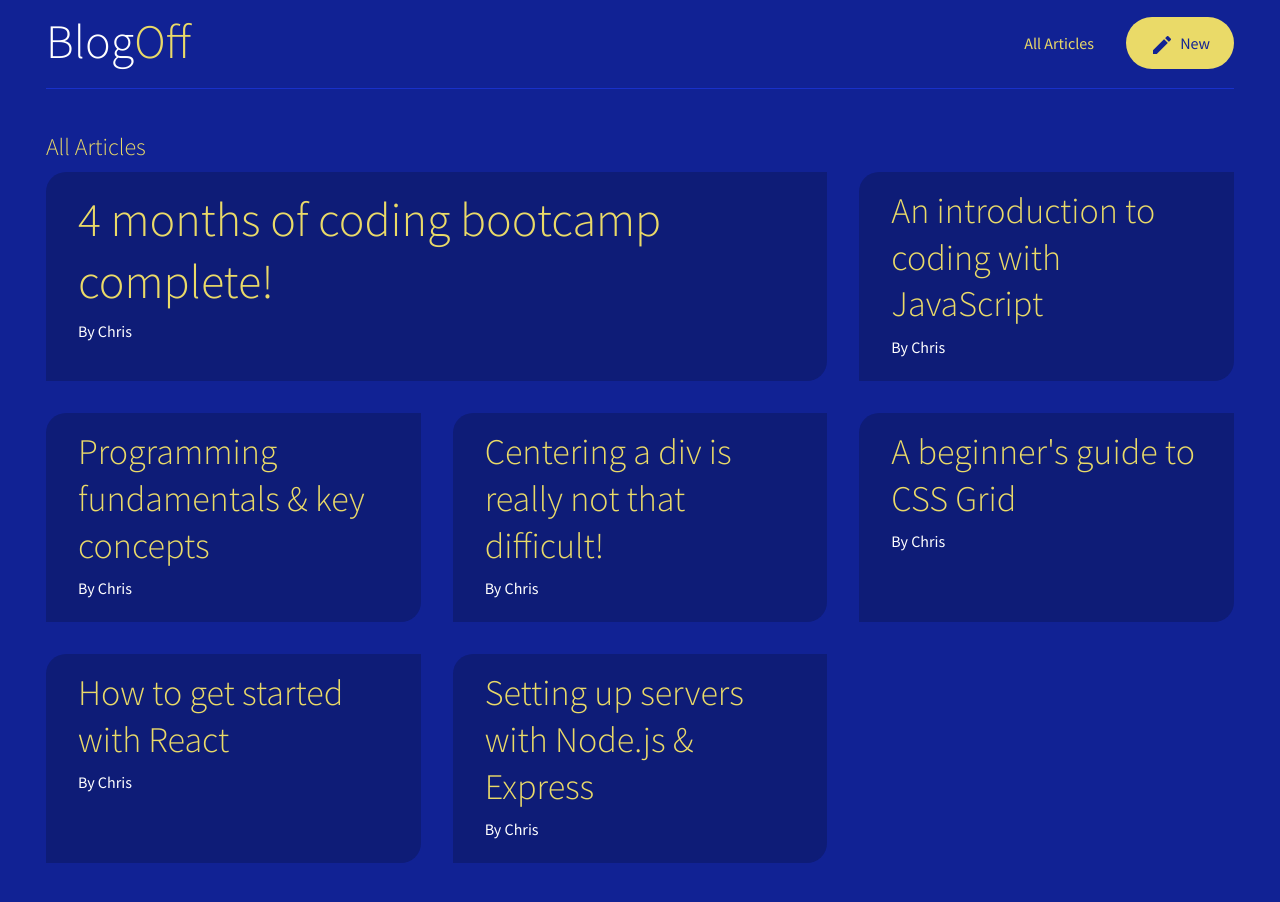
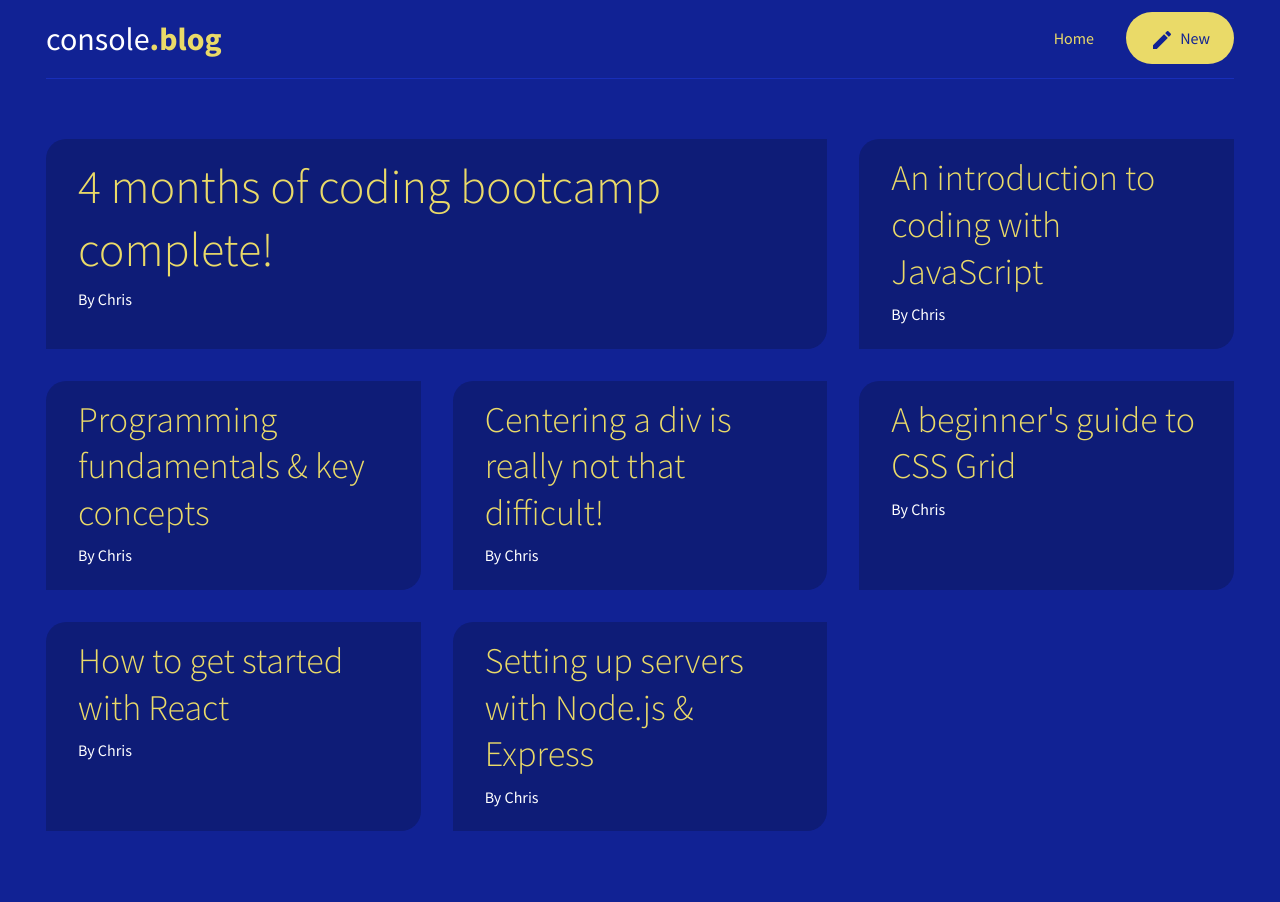
Before and after one commit to CH-DD/react-blog, a React (Create React App) app: page / in a window 1280 px wide. Built offline with nearby package versions, Linux system fonts and the light colour scheme; data requests are answered from the project's data file.

Commit message:
Custom page titles. Brand & styling tweaks

```diff
--- a/public/index.html
+++ b/public/index.html
@@ -6,16 +6,7 @@
     <meta name="viewport" content="width=device-width, initial-scale=1" />
     <link rel="apple-touch-icon" href="%PUBLIC_URL%/logo192.png" />
 
-    <!--
-      Notice the use of %PUBLIC_URL% in the tags above.
-      It will be replaced with the URL of the `public` folder during the build.
-      Only files inside the `public` folder can be referenced from the HTML.
-
-      Unlike "/favicon.ico" or "favicon.ico", "%PUBLIC_URL%/favicon.ico" will
-      work correctly both with client-side routing and a non-root public URL.
-      Learn how to configure a non-root public URL by running `npm run build`.
-    -->
-    <title>Blog Off</title>
+    <title>console.blog - Coding talk</title>
 
     <!-- Google Fonts - main font -->
 		<link rel="preconnect" href="https://fonts.googleapis.com" />
--- a/src/components/Article.js
+++ b/src/components/Article.js
@@ -1,6 +1,7 @@
 import { useParams } from "react-router";           // to grab article id
-import useFetch from "../custom-hooks/useFetch";    // custom hook
+import useFetch from "../utils/useFetch";           // custom hook
 import { useNavigate } from "react-router-dom";
+import { PageTitle } from "../utils/PageTitle";
 
 const Article = () => {
 
@@ -14,6 +15,7 @@ const Article = () => {
     // Fetch individual article data
     const { data: article, isLoading, error } = useFetch("http://localhost:8000/articles/" + id);
 
+
     // Delete an article on button click
     const handleClick = () => {
 
@@ -25,6 +27,8 @@ const Article = () => {
         })
     }
 
+    // Set page title
+    PageTitle( article.title + " | console.blog");
 
     return (
         <main className="article-page">
@@ -47,7 +51,7 @@ const Article = () => {
             {/* article content */}
             { article && (
                 <article className="content-area">
-                    <h2>{ article.title }</h2>
+                    <h1>{ article.title }</h1>
                     <p className="author">By { article.author }</p>
                     <div className="article-body">{ article.body }</div>
                     <button className="delete" onClick={ handleClick }>Delete</button>
--- a/src/components/ArticlesList.js
+++ b/src/components/ArticlesList.js
@@ -5,8 +5,6 @@ const ArticlesList = ({ articles, title }) => {
 
     return (
         <>
-            <h3>{ title }</h3>
-
             <section className="articles-list">
 
                 {/* List each article in the array */}
--- a/src/components/CreateArticle.js
+++ b/src/components/CreateArticle.js
@@ -1,7 +1,11 @@
 import { useState } from "react";
 import { useNavigate } from "react-router-dom";
+import { PageTitle } from "../utils/PageTitle";
 
 const CreateArticle = () => {
+
+    // Set page title
+    PageTitle("New article | console.blog");
 
     // State: for form input values
     const [ title, setTitle ] = useState("");           // initially empty
@@ -42,7 +46,7 @@ const CreateArticle = () => {
     return (
         <main className="create-article">
             <section className="content-area">
-                <h2>Add new article</h2>
+                <h1>Add new article</h1>
 
                 {/* onSubmit event: fired automatically when a form submit button in pressed. Attach it to a function. */}
                 <form onSubmit={ handleSubmit }>
--- a/src/components/ErrorNotFound.js
+++ b/src/components/ErrorNotFound.js
@@ -1,6 +1,11 @@
 import { Link } from "react-router-dom";
+import { PageTitle } from "../utils/PageTitle";
 
 const ErrorNotFound = () => {
+
+    // Set page title
+    PageTitle("Page not found | console.blog");
+
     return (
         <main className="error-page">
             <section className="content-area">
--- a/src/components/Home.js
+++ b/src/components/Home.js
@@ -1,8 +1,11 @@
-import useFetch from "../custom-hooks/useFetch";    // custom hook
+import { PageTitle } from "../utils/PageTitle";
+import useFetch from "../utils/useFetch";           // custom hook
 import ArticlesList from "./ArticlesList";          // component
 
 
 const Home = () => {
+    // Set page title
+    PageTitle("console.blog - Coding talk");
 
     // Fetch articles data
     // Use custom 'useFetch' hook: pass in custom url & rename returned 'data' variable to be 'articles'
--- a/src/components/Navbar.js
+++ b/src/components/Navbar.js
@@ -4,10 +4,10 @@ const Navbar = () => {
     return (
         <nav className="navbar">
             <h1 className="logo">
-                <strong>Blog</strong>Off
+                <strong>console</strong>.blog
             </h1>
             <div className="links">
-                <Link to="/">All Articles</Link>
+                <Link to="/">Home</Link>
                 <Link to="/create-article" className="new-post button" title="Create a new post"><span className="material-icons">create</span> New</Link>
             </div>
         </nav>
--- a/src/css/styles-main.css
+++ b/src/css/styles-main.css
@@ -3,7 +3,7 @@
   --col-brand-primary: #eada68;
   --col-brand-secondary: #fff;
   --col-brand-tertiary: #fa9a13;
-  --col-dividers-borders: #1931ca;
+  --col-dividers-borders: #182eb9;
   --col-bg: #112294;
   --col-bg-darker: #0e1c77;
   --font-fam: 'Source Sans Pro', sans-serif;
@@ -19,10 +19,10 @@ html {
 }
 
 /* typography */
-h1 { font-size: 3rem;  }
-h2 { font-size: 2.25rem; line-height: 1.3; }
-h3 { font-size: 1.5rem;  }
-h4 { font-size: 1.125rem;}
+h1 { font-size: 3rem; line-height: 1.2; margin-bottom: 1rem; } /* 48px default */
+h2 { font-size: 2.25rem; line-height: 1.3; }  /* 36px default */
+h3 { font-size: 1.5rem;  } /* 24px default */
+h4 { font-size: 1.125rem;} /* 18px default */
 h1, h2, h3, h4, h5, h6 {  color: var(--col-brand-primary);  }
 h1, h2, h3, h4 {  font-weight: 300; }
 
@@ -39,9 +39,11 @@ header {
   margin: 0 auto 0 auto;
   padding: 0 1rem;
 }
+header {
+  margin-bottom: 60px;
+}
 main {
-  margin-top: 40px;
-  margin-bottom: 40px;
+  margin-bottom: 60px;
 }
 .content-area {   /* container for different pages */
   max-width: 660px;
@@ -53,11 +55,16 @@ main {
   display: flex;
   align-items: center;
   border-bottom: 1px solid var(--col-dividers-borders);
-  padding: 5px 0;
+  padding: 20px 0;
 }
-.navbar h1 strong {
+.navbar h1.logo  {
+  font-size: 2rem;   /* 36px default */
+  font-weight: bold;
+  margin-bottom: 0;
+}
+.navbar h1.logo strong {
   color: var(--col-brand-secondary);
-  font-weight: 300;
+  font-weight: 400;
 }
 .navbar .links {
   margin-left: auto;
--- /dev/null
+++ b/src/utils/PageTitle.js
@@ -0,0 +1,4 @@
+// Function to change document title for each page - as shown in browser tabs
+export const PageTitle = (newTitle) => {
+    return (document.title = newTitle);
+}
```
Also changed, not shown: src/utils/useFetch.js (renamed from src/custom-hooks/useFetch.js).
